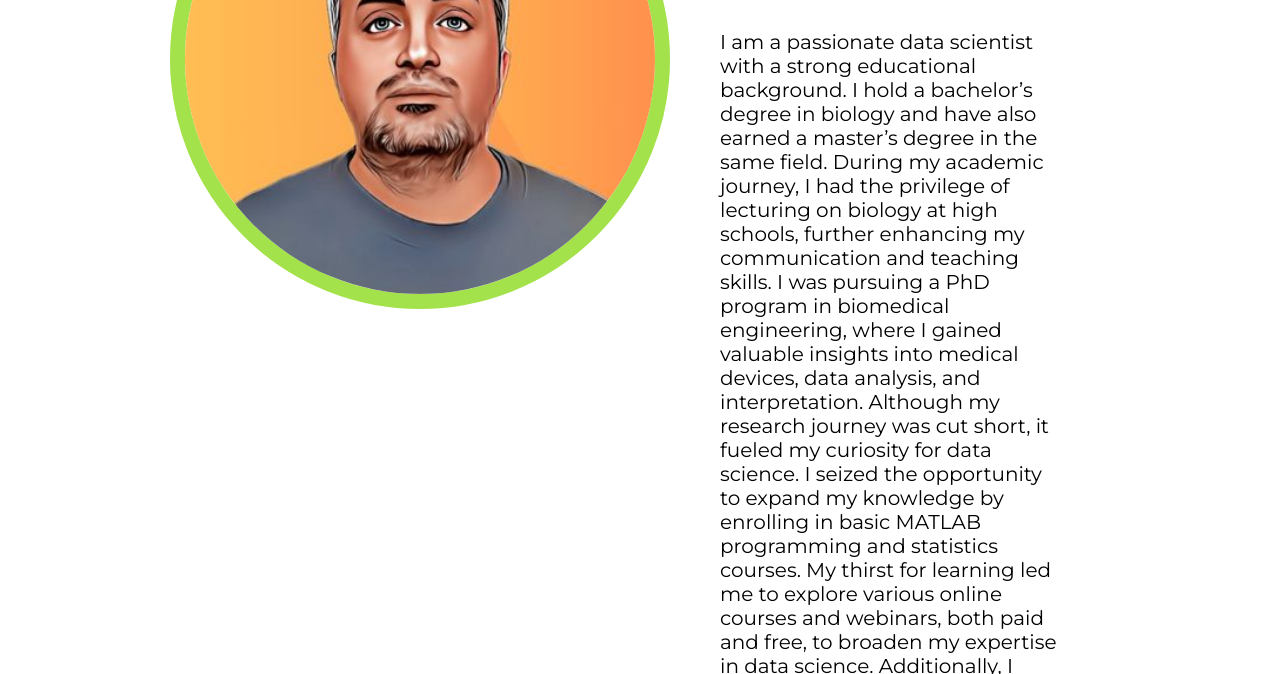
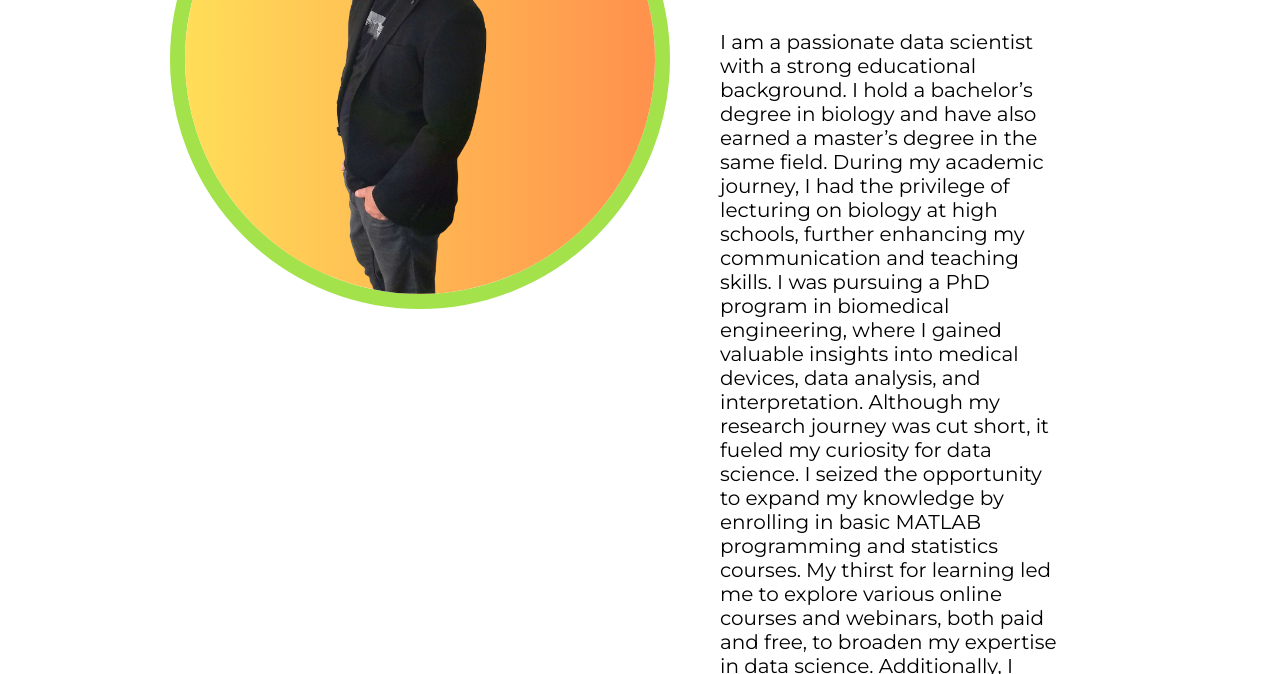
Before and after one commit to BulentKaradeniz/My_Web_Site, a plain HTML site: page index.html in a window 1280 px wide. Shown: the part 426-1100 px from the top of the page. Drawn offline with Linux system fonts and the light colour scheme.

Commit message:
29/11/2023

```diff
--- a/index.html
+++ b/index.html
@@ -37,7 +37,7 @@
       <div class="about">
         <div class="my-photo">
           <img
-            src="p_2.jpg"
+            src="p_3.png"
             alt="Bulent Karadeniz"
           />
         </div>
```
Also changed, not shown: p_3.png (added).
